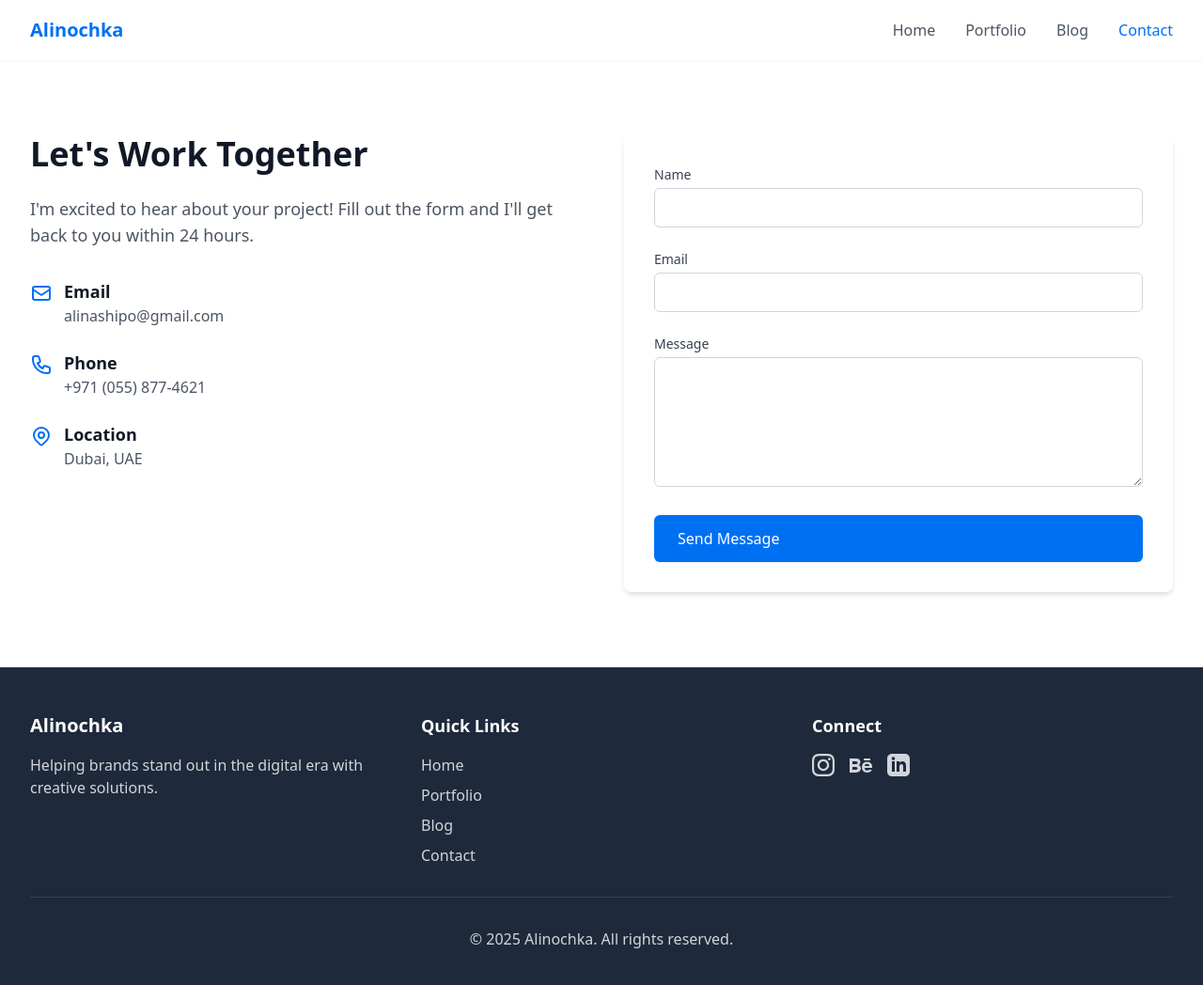
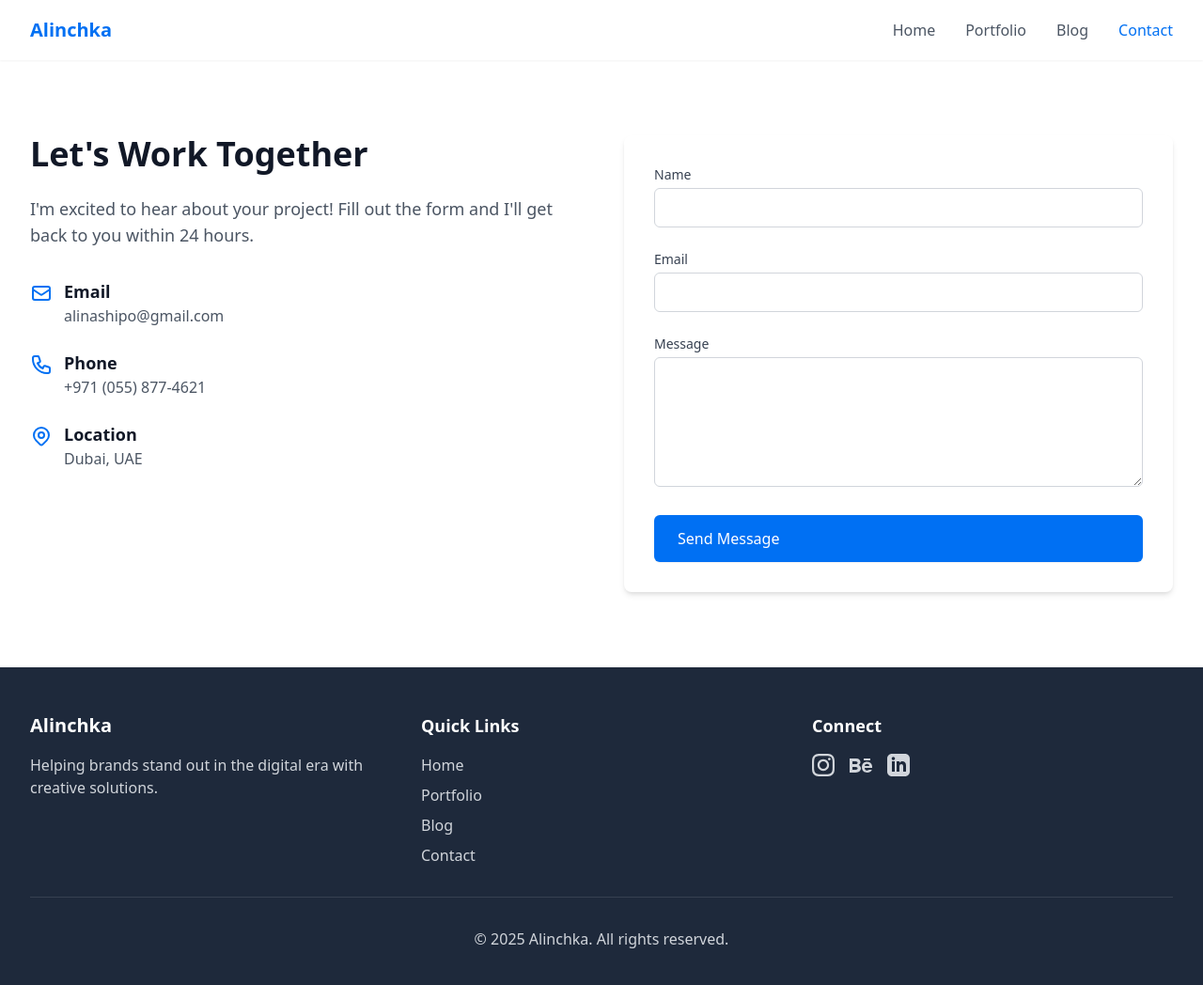
Before and after one commit to Ofir-Shaya/desginPortfolio, a Next.js app: page /contact in a window 1280 px wide. Shown: the top 1048 px of the page at 94% size. Built offline with nearby package versions, Linux system fonts and the light colour scheme.

Commit message:
editing name

```diff
--- a/components/Footer.tsx
+++ b/components/Footer.tsx
@@ -26,7 +26,7 @@ const Footer = () => {
       <div className="container-custom">
         <div className="grid grid-cols-1 md:grid-cols-3 gap-8">
           <div>
-            <h3 className="text-xl font-bold mb-4">Alinochka</h3>
+            <h3 className="text-xl font-bold mb-4">Alinchka</h3>
             <p className="text-gray-300">
               Helping brands stand out in the digital era with creative
               solutions.
@@ -111,7 +111,7 @@ const Footer = () => {
         </div>
 
         <div className="mt-8 pt-8 border-t border-gray-700 text-center text-gray-300">
-          <p>&copy; {currentYear} Alinochka. All rights reserved.</p>
+          <p>&copy; {currentYear} Alinchka. All rights reserved.</p>
         </div>
       </div>
     </footer>
--- a/components/Navbar.tsx
+++ b/components/Navbar.tsx
@@ -23,7 +23,7 @@ const Navbar = () => {
         <div className="flex justify-between h-16">
           <div className="flex items-center">
             <Link href="/" className="text-xl font-bold text-primary">
-              Alinochka
+              Alinchka
             </Link>
           </div>
 
--- a/pages/_app.tsx
+++ b/pages/_app.tsx
@@ -11,12 +11,12 @@ function MyApp({ Component, pageProps }: AppProps) {
         <meta name="viewport" content="width=device-width, initial-scale=1.0" />
         <meta
           name="description"
-          content="Alinochka showcasing design, marketing, photography, and social media work"
+          content="Alinchka showcasing design, marketing, photography, and social media work"
         />
-        <meta property="og:title" content="Alinochka" />
+        <meta property="og:title" content="Alinchka" />
         <meta
           property="og:description"
-          content="Alinochka showcasing design, marketing, photography, and social media work"
+          content="Alinchka showcasing design, marketing, photography, and social media work"
         />
         <meta property="og:type" content="website" />
         <meta property="og:image" content="/images/og-image.jpg" />
@@ -24,7 +24,7 @@ function MyApp({ Component, pageProps }: AppProps) {
           property="og:url"
           content="https://creative-portfolio.vercel.app"
         />
-        <title>Alinochka</title>
+        <title>Alinchka</title>
         <link rel="icon" href="/favicon.ico" />
       </Head>
       <div className="flex flex-col min-h-screen">
--- a/pages/contact.tsx
+++ b/pages/contact.tsx
@@ -5,7 +5,7 @@ export default function Contact() {
   return (
     <>
       <Head>
-        <title>Alinochka | Contact</title>
+        <title>Alinchka | Contact</title>
         <meta
           name="description"
           content="Get in touch for design, marketing, photography, and social media services"
--- a/pages/index.tsx
+++ b/pages/index.tsx
@@ -48,7 +48,7 @@ export default function Home() {
   return (
     <>
       <Head>
-        <title>Alinochka | Home</title>
+        <title>Alinchka | Home</title>
         <meta
           name="description"
           content="Creative freelancer specializing in design, marketing, photography, and social media"
@@ -87,7 +87,7 @@ export default function Home() {
       <section className="py-20 bg-gray-50">
         <div className="container-custom">
           <div className="max-w-3xl mx-auto text-center">
-            <h2 className="text-3xl font-bold mb-6">Hello, I'm Alinochka</h2>
+            <h2 className="text-3xl font-bold mb-6">Hello, I'm Alinchka</h2>
             <p className="text-lg text-gray-600 mb-8">
               I help brands stand out in the digital world through strategic
               design, engaging marketing, captivating photography, and effective
--- a/pages/portfolio.tsx
+++ b/pages/portfolio.tsx
@@ -78,10 +78,10 @@ export default function Portfolio() {
   return (
     <>
       <Head>
-        <title>Alinochka | Portfolio</title>
+        <title>Alinchka | Portfolio</title>
         <meta
           name="description"
-          content="View my Alinochka featuring design, photography, marketing, and social media projects"
+          content="View my Alinchka featuring design, photography, marketing, and social media projects"
         />
       </Head>
 
```
Also changed, not shown: 1 other file (tests, documents, lock files or other folders).
